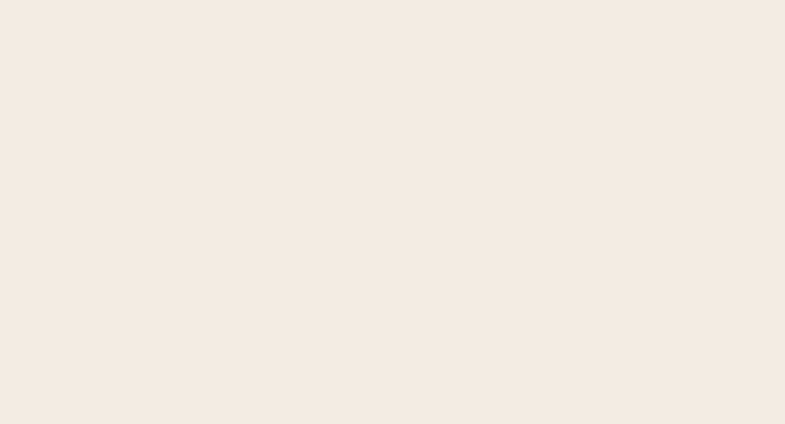
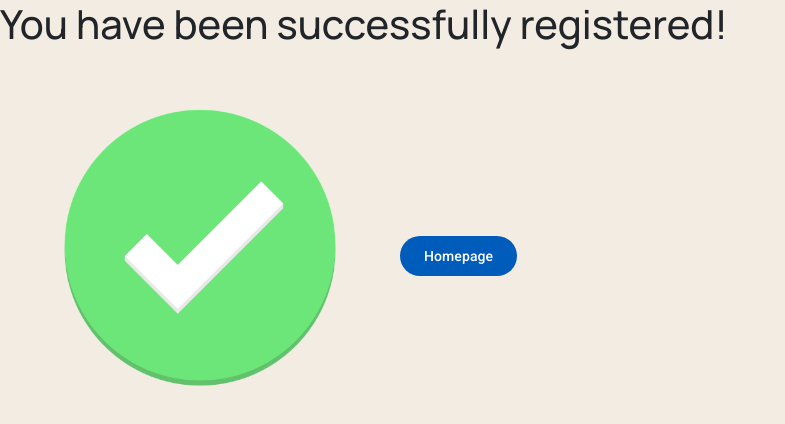
Before and after one commit to timon483/tutor-app, an Angular app in the folder frontend/: page /confirmation in a window 1280 px wide. Before the commit this address led to /. Shown: the top 424 px of the page, without its empty margins (0-785 px from the left). Built offline with nearby package versions, Linux system fonts and the light colour scheme.

Commit message:
feat(TAP-0003): create confirmation page for sing up form

```diff
--- a/frontend/src/app/app.routes.ts
+++ b/frontend/src/app/app.routes.ts
@@ -1,9 +1,11 @@
 import { Routes } from '@angular/router';
 import {SignupFormComponent} from './signup-form/signup-form.component';
 import {HomepageComponent} from './homepage/homepage.component';
+import {ConfirmationPageComponent} from './confirmation-page/confirmation-page.component';
 
 export const routes: Routes = [
   {path: '', redirectTo: '/home', pathMatch: 'full'},
   {path: 'home', component: HomepageComponent},
-  {path: 'signup', component: SignupFormComponent}
+  {path: 'signup', component: SignupFormComponent},
+  {path: 'confirmation', component: ConfirmationPageComponent}
 ];
--- /dev/null
+++ b/frontend/src/app/confirmation-page/confirmation-page.component.html
@@ -0,0 +1,5 @@
+<h1>You have been successfully registered!</h1>
+
+<img ngSrc="Confirmation-image.png" alt="Confirmation" width="400" height="400" class="my-radius" priority>
+
+<button mat-flat-button routerLink="/home">Homepage</button>
--- a/frontend/src/app/signup-form/signup-form.component.html
+++ b/frontend/src/app/signup-form/signup-form.component.html
@@ -26,6 +26,6 @@
   <label for="subjects">Subjects: </label>
   <input id="subjects" type="text" formControlName="subjects">
 
-  <button mat-flat-button (submit)="onSubmit()">Submit</button>
+  <button mat-flat-button (submit)="onSubmit()" routerLink="/confirmation">Submit</button>
 
 </form>
--- a/frontend/src/app/signup-form/signup-form.component.ts
+++ b/frontend/src/app/signup-form/signup-form.component.ts
@@ -2,10 +2,11 @@ import { Component } from '@angular/core';
 import {FormControl, FormGroup, ReactiveFormsModule} from '@angular/forms';
 import {first} from 'rxjs';
 import {MatButton} from '@angular/material/button';
+import {RouterLink} from '@angular/router';
 
 @Component({
   selector: 'app-signup-form',
-  imports: [ReactiveFormsModule, MatButton],
+  imports: [ReactiveFormsModule, MatButton, RouterLink],
   templateUrl: './signup-form.component.html',
   styleUrl: './signup-form.component.css'
 })
```
Also changed, not shown: frontend/src/app/confirmation-page/confirmation-page.component.ts (added, +18 -0 lines), frontend/src/app/confirmation-page/confirmation-page.component.css (added), 1 other file (tests, documents, lock files or other folders).
